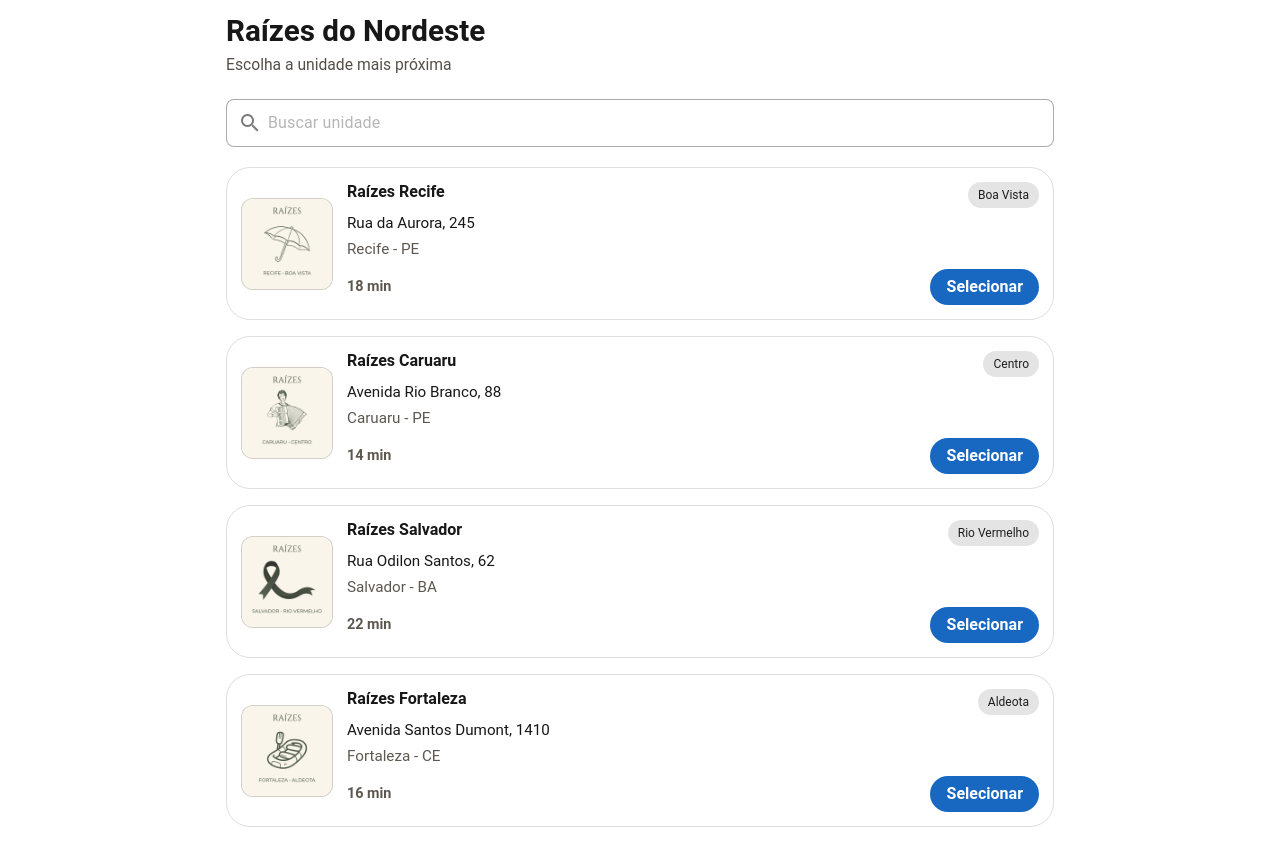
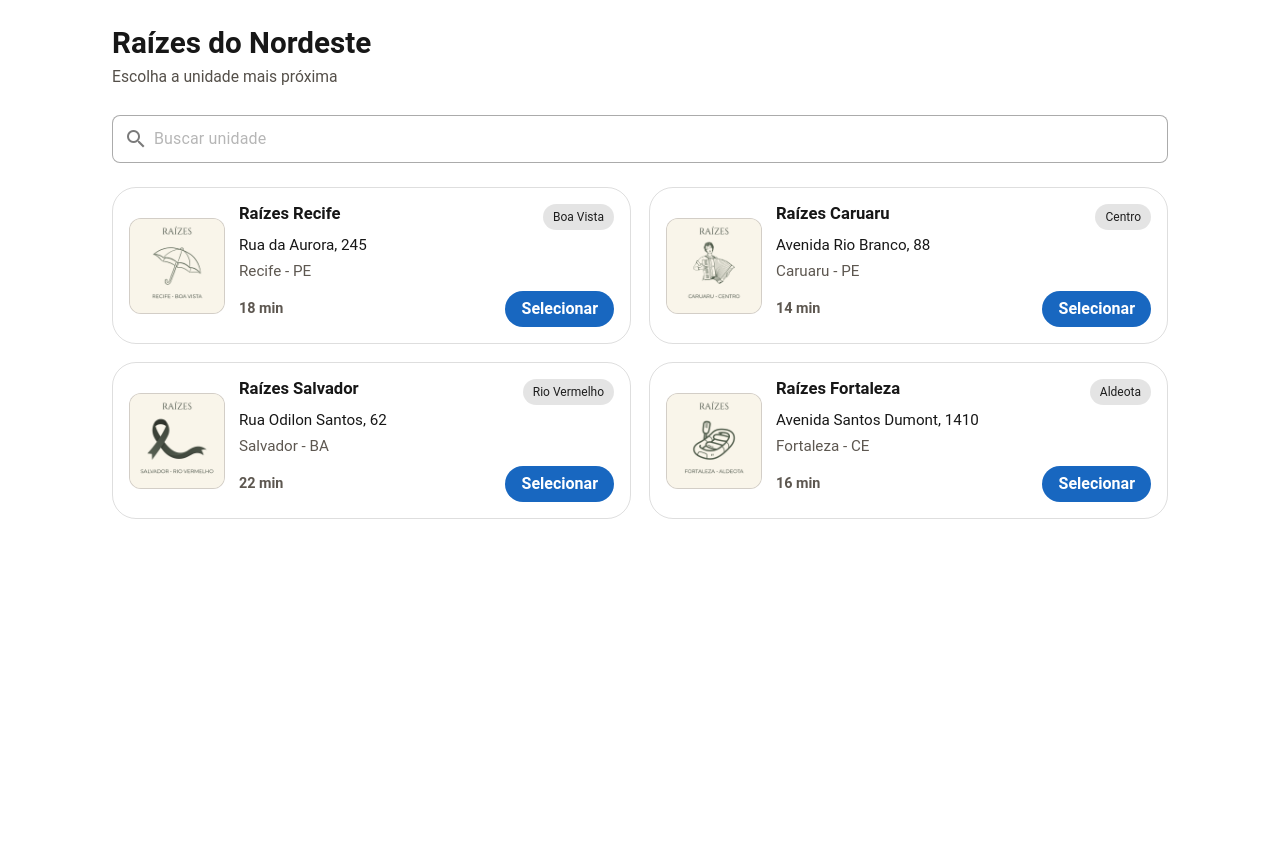
Before and after one commit to joaosimonis/raizes-do-nordeste, a Vue app in the folder raizes-do-nordeste/: page / in a window 1280 px wide. After the commit the page ends 800 px from the top, so only its background shows below. Built offline with nearby package versions, Linux system fonts and the light colour scheme; a small style sheet from the web is missing.

Commit message:
feat: responsividade para desktop

```diff
--- a/raizes-do-nordeste/src/features/cart/pages/CartPage.vue
+++ b/raizes-do-nordeste/src/features/cart/pages/CartPage.vue
@@ -208,6 +208,8 @@ const {
 </script>
 
 <style scoped lang="scss">
+@use "@/shared/styles/breakpoints" as *;
+
 .cart-page {
 	min-height: 100vh;
 	max-width: 860px;
@@ -309,5 +311,35 @@ const {
 	:deep(.cart-page__snackbar) {
 		margin-bottom: 20px;
 	}
+
+	@include desktop {
+		max-width: 1220px;
+		padding: 28px 32px 40px;
+
+		&__header {
+			margin-bottom: 28px;
+		}
+
+		&__content {
+			display: grid;
+			grid-template-columns: minmax(0, 1.4fr) minmax(320px, 0.8fr);
+			gap: 24px 28px;
+			align-items: start;
+		}
+
+		&__list {
+			grid-column: 1;
+			grid-row: 1 / span 4;
+			gap: 16px;
+		}
+
+		&__summary {
+			grid-column: 2;
+		}
+
+		&__action {
+			grid-column: 2;
+		}
+	}
 }
 </style>
--- a/raizes-do-nordeste/src/features/menu/components/ProductCard.vue
+++ b/raizes-do-nordeste/src/features/menu/components/ProductCard.vue
@@ -29,6 +29,8 @@ defineProps<{
 </script>
 
 <style scoped lang="scss">
+@use "@/shared/styles/breakpoints" as *;
+
 .product-card {
 	display: flex;
 	align-items: center;
@@ -66,5 +68,20 @@ defineProps<{
 		font-size: 0.98rem;
 		line-height: 1.55;
 	}
+
+	@include desktop {
+		min-height: 100%;
+		padding: 24px;
+
+		&__content {
+			max-width: 360px;
+			gap: 22px;
+		}
+
+		&__image {
+			width: 180px;
+			height: 180px;
+		}
+	}
 }
 </style>
--- a/raizes-do-nordeste/src/features/menu/pages/MenuPage.vue
+++ b/raizes-do-nordeste/src/features/menu/pages/MenuPage.vue
@@ -88,6 +88,8 @@ const goToCart = () => {
 </script>
 
 <style scoped lang="scss">
+@use "@/shared/styles/breakpoints" as *;
+
 .menu-page {
 	min-height: 100vh;
 	max-width: 860px;
@@ -129,5 +131,28 @@ const goToCart = () => {
 		display: grid;
 		gap: 14px;
 	}
+
+	@include desktop {
+		max-width: 1180px;
+		padding: 28px 32px 40px;
+
+		&__header {
+			margin-bottom: 24px;
+		}
+
+		&__promotions,
+		&__search {
+			margin-bottom: 20px;
+		}
+
+		&__categories {
+			margin-bottom: 24px;
+		}
+
+		&__list {
+			grid-template-columns: repeat(2, minmax(0, 1fr));
+			gap: 18px;
+		}
+	}
 }
 </style>
--- a/raizes-do-nordeste/src/features/menu/pages/ProductDetailsPage.vue
+++ b/raizes-do-nordeste/src/features/menu/pages/ProductDetailsPage.vue
@@ -116,6 +116,8 @@ const handleAddToCart = () => {
 </script>
 
 <style scoped lang="scss">
+@use "@/shared/styles/breakpoints" as *;
+
 .product-details-page {
 	min-height: 100vh;
 	max-width: 860px;
@@ -175,5 +177,35 @@ const handleAddToCart = () => {
 	&__empty {
 		margin-top: 8px;
 	}
+
+	@include desktop {
+		max-width: 1180px;
+		padding: 28px 32px 40px;
+
+		&__header {
+			margin-bottom: 24px;
+		}
+
+		&__content {
+			display: grid;
+			grid-template-columns: minmax(360px, 460px) minmax(0, 1fr);
+			gap: 28px 32px;
+			align-items: start;
+		}
+
+		&__details {
+			grid-column: 2;
+		}
+
+		&__notes,
+		&__purchase {
+			grid-column: 2;
+		}
+
+		&__purchase {
+			gap: 20px;
+			padding-top: 0;
+		}
+	}
 }
 </style>
--- a/raizes-do-nordeste/src/features/orders/pages/OrderStatusPage.vue
+++ b/raizes-do-nordeste/src/features/orders/pages/OrderStatusPage.vue
@@ -95,6 +95,8 @@ const { advanceActionLabel, advanceOrderStep, canAdvanceCurrentOrder, currentOrd
 </script>
 
 <style scoped lang="scss">
+@use "@/shared/styles/breakpoints" as *;
+
 .order-status-page {
 	min-height: 100vh;
 	max-width: 860px;
@@ -197,5 +199,29 @@ const { advanceActionLabel, advanceOrderStep, canAdvanceCurrentOrder, currentOrd
 	&__empty {
 		margin-top: 8px;
 	}
+
+	@include desktop {
+		max-width: 980px;
+		padding: 28px 32px 40px;
+
+		&__header {
+			margin-bottom: 28px;
+		}
+
+		&__content {
+			gap: 22px;
+		}
+
+		&__message {
+			max-width: 32ch;
+			font-size: 1.5rem;
+		}
+
+		&__steps {
+			max-width: 760px;
+			margin: 0 auto;
+			width: 100%;
+		}
+	}
 }
 </style>
--- a/raizes-do-nordeste/src/features/payment/components/PaymentSummaryCard.vue
+++ b/raizes-do-nordeste/src/features/payment/components/PaymentSummaryCard.vue
@@ -68,6 +68,8 @@ defineProps<{
 </script>
 
 <style scoped lang="scss">
+@use "@/shared/styles/breakpoints" as *;
+
 .payment-summary-card {
 	display: flex;
 	flex-direction: column;
@@ -135,5 +137,9 @@ defineProps<{
 		line-height: 1.05;
 		font-weight: 800;
 	}
+
+	@include desktop {
+		padding: 22px;
+	}
 }
 </style>
--- a/raizes-do-nordeste/src/features/payment/pages/PaymentPage.vue
+++ b/raizes-do-nordeste/src/features/payment/pages/PaymentPage.vue
@@ -143,6 +143,8 @@ const {
 </script>
 
 <style scoped lang="scss">
+@use "@/shared/styles/breakpoints" as *;
+
 .payment-page {
 	min-height: 100vh;
 	max-width: 860px;
@@ -190,5 +192,29 @@ const {
 	&__empty {
 		margin-top: 8px;
 	}
+
+	@include desktop {
+		max-width: 1220px;
+		padding: 28px 32px 40px;
+
+		&__header {
+			margin-bottom: 28px;
+		}
+
+		&__content {
+			display: grid;
+			grid-template-columns: minmax(320px, 0.78fr) minmax(0, 1fr);
+			gap: 28px 32px;
+			align-items: start;
+		}
+
+		&__section {
+			grid-column: 2;
+		}
+
+		&__action {
+			grid-column: 2;
+		}
+	}
 }
 </style>
--- a/raizes-do-nordeste/src/features/units/components/UnitCard.vue
+++ b/raizes-do-nordeste/src/features/units/components/UnitCard.vue
@@ -58,6 +58,8 @@ defineEmits<{
 </script>
 
 <style scoped lang="scss">
+@use "@/shared/styles/breakpoints" as *;
+
 .unit-card {
 	display: flex;
 	gap: 14px;
@@ -144,5 +146,18 @@ defineEmits<{
 		letter-spacing: 0;
 		font-weight: 700;
 	}
+
+	@include desktop {
+		padding: 16px;
+
+		&__media {
+			width: 96px;
+			height: 96px;
+		}
+
+		&__title {
+			font-size: 1.04rem;
+		}
+	}
 }
 </style>
--- a/raizes-do-nordeste/src/features/units/pages/SelectUnitPage.vue
+++ b/raizes-do-nordeste/src/features/units/pages/SelectUnitPage.vue
@@ -50,6 +50,8 @@ function handleSelectUnit(unit: Unit) {
 </script>
 
 <style scoped lang="scss">
+@use "@/shared/styles/breakpoints" as *;
+
 .select-unit-page {
 	min-height: 100vh;
 	max-width: 860px;
@@ -68,5 +70,23 @@ function handleSelectUnit(unit: Unit) {
 		display: grid;
 		gap: 16px;
 	}
+
+	@include desktop {
+		max-width: 1120px;
+		padding: 28px 32px 40px;
+
+		&__header {
+			margin-bottom: 28px;
+		}
+
+		&__search {
+			margin-bottom: 24px;
+		}
+
+		&__list {
+			grid-template-columns: repeat(2, minmax(0, 1fr));
+			gap: 18px;
+		}
+	}
 }
 </style>
--- /dev/null
+++ b/raizes-do-nordeste/src/shared/styles/breakpoints.scss
@@ -0,0 +1,7 @@
+$desktop-breakpoint: 960px;
+
+@mixin desktop {
+	@media (min-width: $desktop-breakpoint) {
+		@content;
+	}
+}
```
